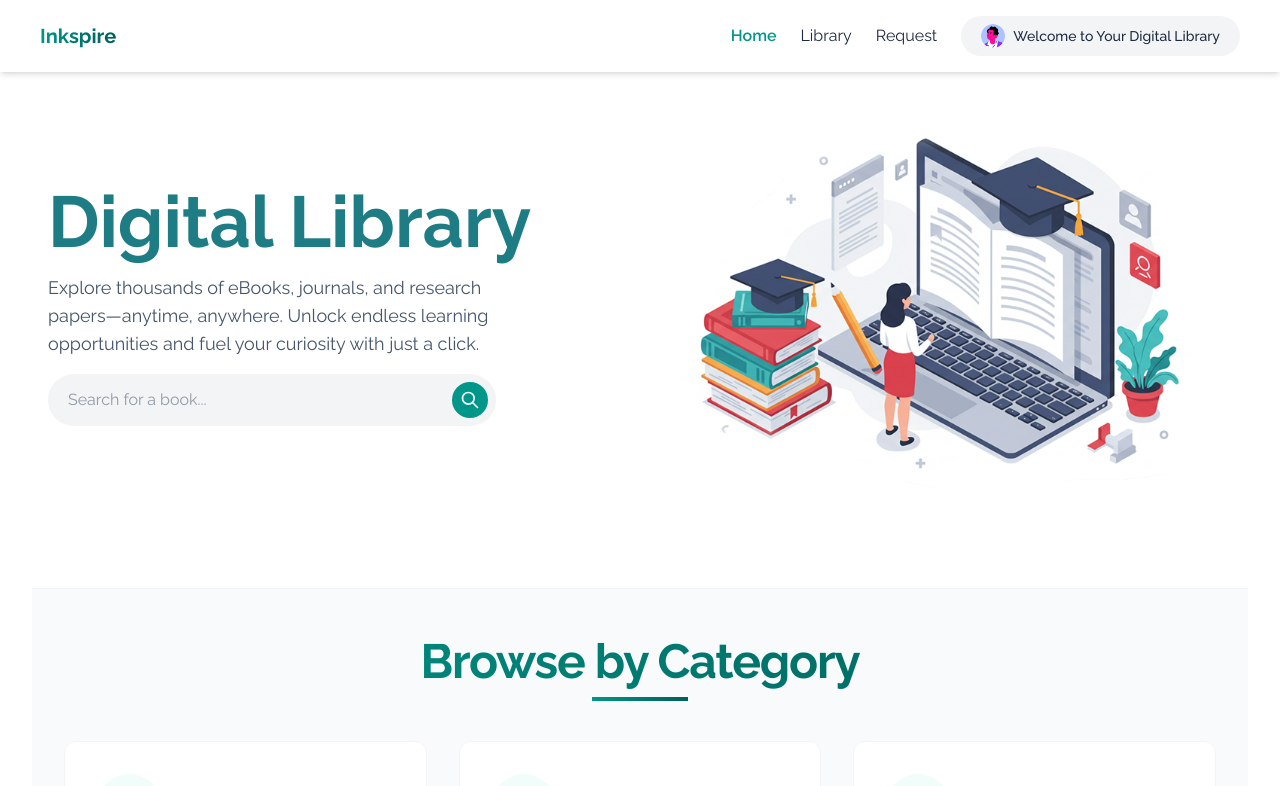
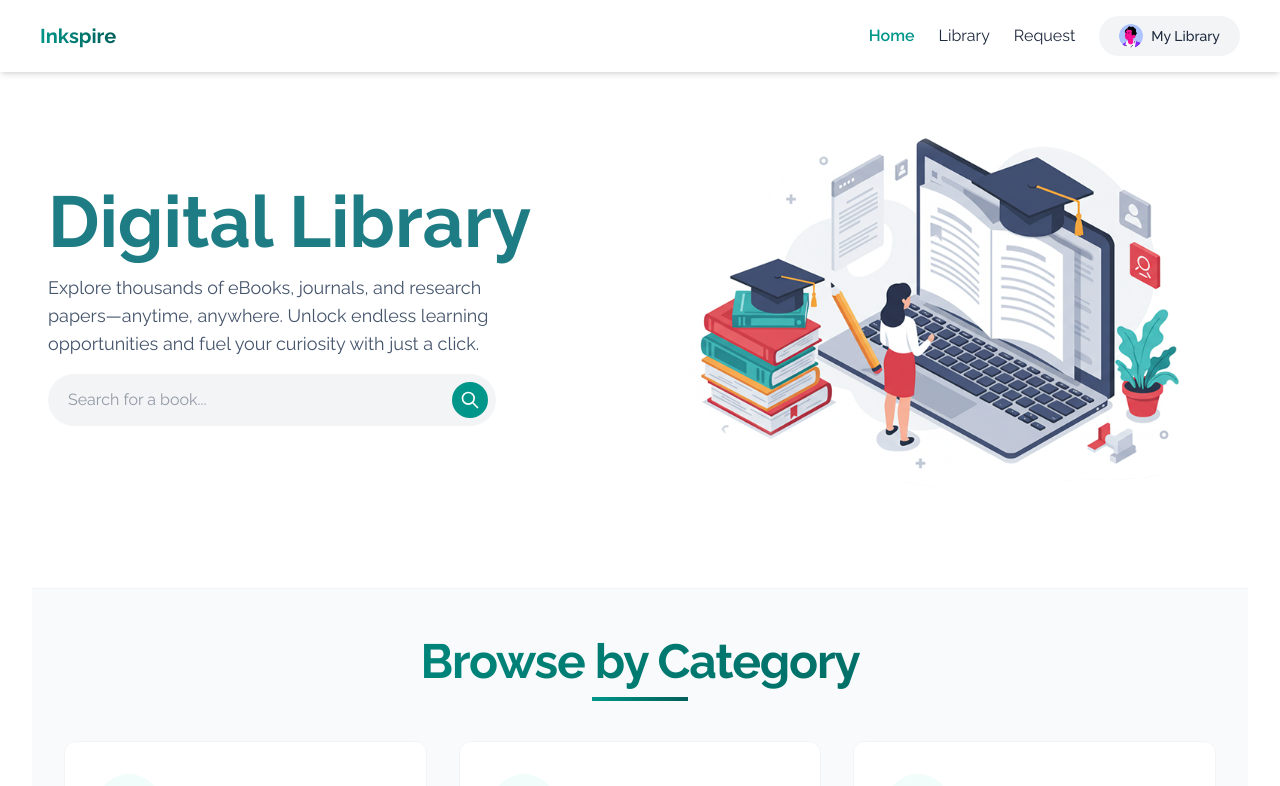
Before and after one commit to Owen-Jz/Digital-Library, a Next.js app: page / in a window 1280 px wide. Shown: the top 786 px of the page. Built offline with nearby package versions, Linux system fonts and the light colour scheme.

Commit message:
Last Correction

```diff
--- a/app/Navbar.js
+++ b/app/Navbar.js
@@ -72,7 +72,7 @@ export function Navbar() {
                 height={24}
                 className="rounded-full"
               />
-              Welcome to Your Digital Library
+              My Library
             </Link>
           ) : (
             <>
```
